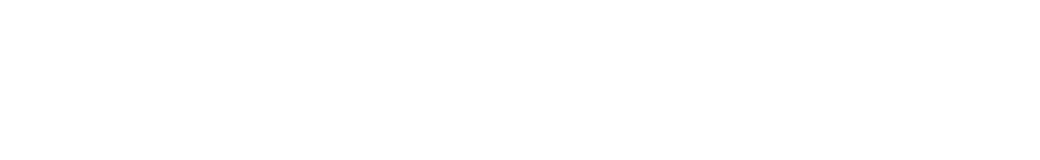
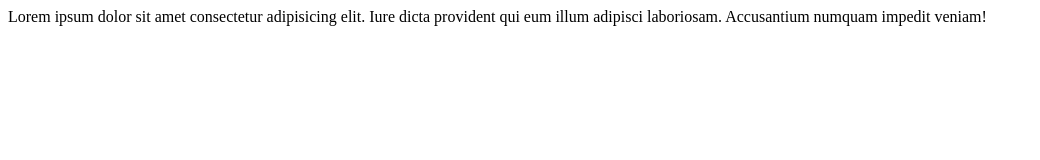
Before and after one commit to vadymbert/first-git-repo-module-2, a plain HTML site: page hw-02/index.html in a window 1280 px wide. Shown: the whole page, without its empty margins (0-1040 px from the left). Drawn offline with Linux system fonts and the light colour scheme.

Commit message:
adds lorem20

```diff
--- a/hw-02/index.html
+++ b/hw-02/index.html
@@ -7,6 +7,8 @@
     <title>Document</title>
 </head>
 <body>
+    Lorem ipsum dolor sit amet consectetur adipisicing elit.
+    Iure dicta provident qui eum illum adipisci laboriosam. Accusantium numquam impedit veniam!
 
 </body>
 </html>
```
